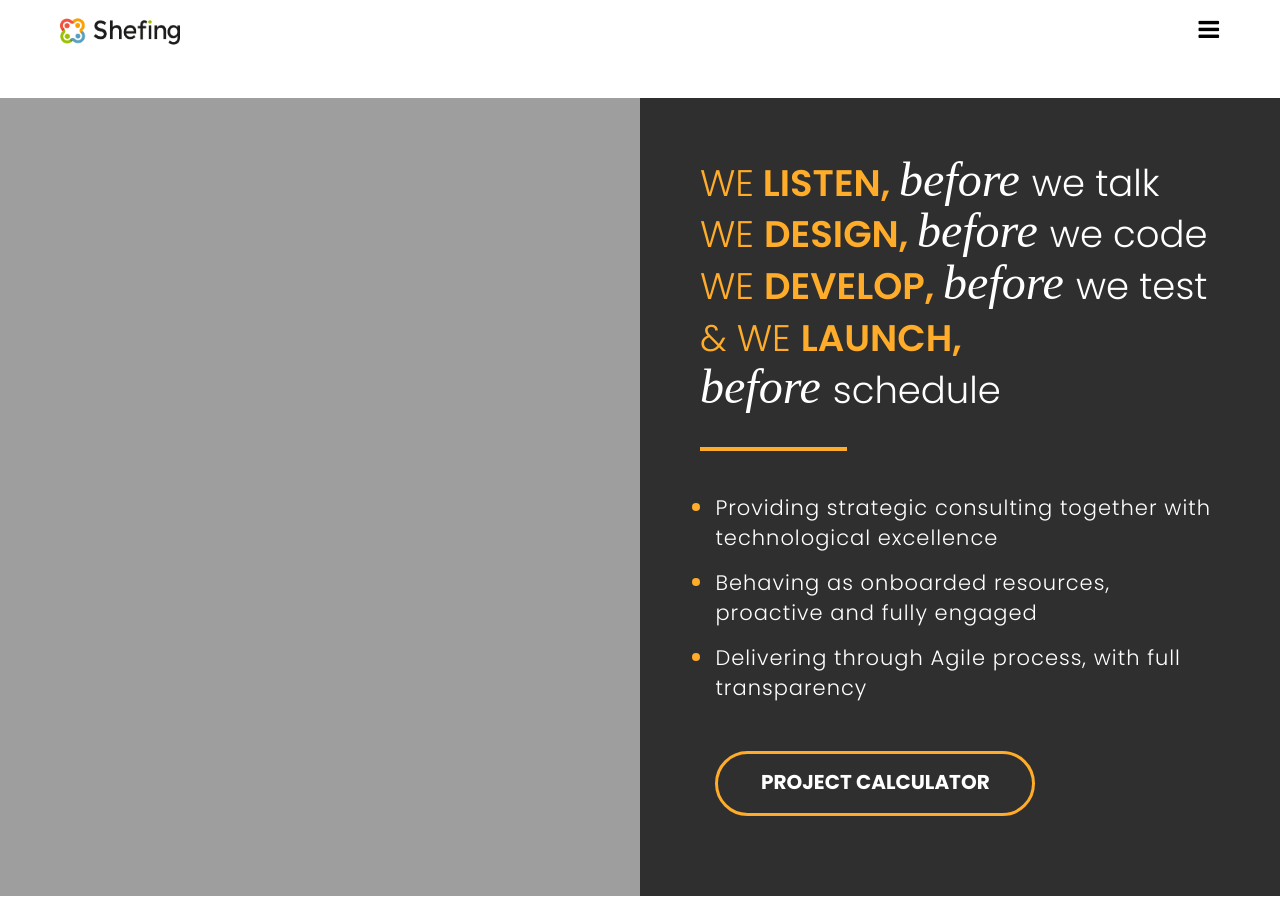
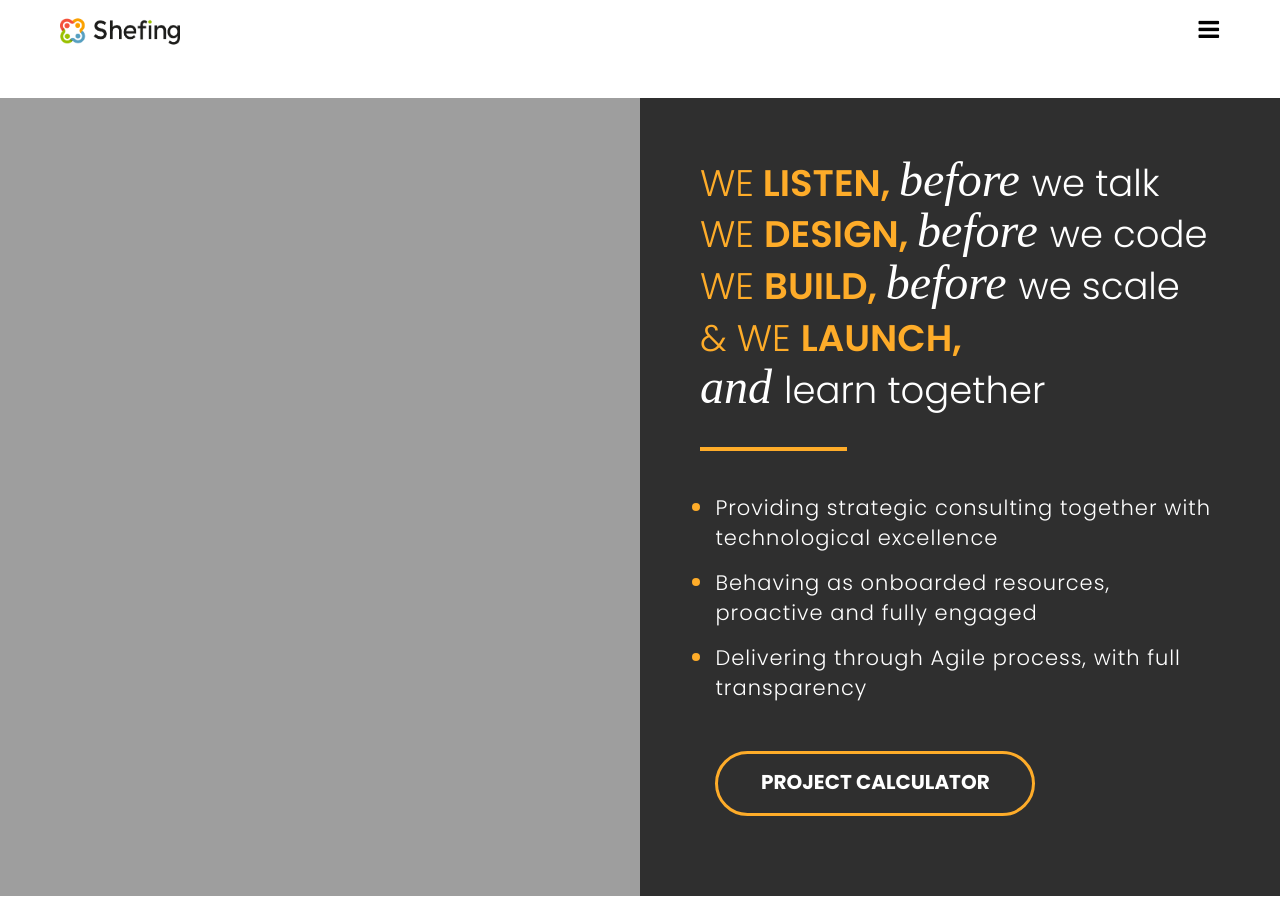
Before and after one commit to shefing/shefing.github.io, a Jekyll site: the page built from index.html, in a window 1280 px wide and 900 px high, scrolled down 1409 px. Built offline with Jekyll 4.4.1, drawn with Linux system fonts in a browser that asks for light colours.

Commit message:
2nd changes

```diff
--- a/index.html
+++ b/index.html
@@ -132,8 +132,8 @@
           <div class="we-do">
        <div><span >we</span><span style="font-weight:600;"> listen,<br class="for-mobile"> </span></div><div><div><div>before&nbsp</div></div></div><span>we&nbsptalk</span></br>
        <div><span >we </span><span  style="font-weight:600 ;">design,<br class="for-mobile"> </span></div><div><div><div>before&nbsp</div></div></div><span>we&nbspcode</span></br>
-       <div><span >we </span><span style="font-weight:600 ;">develop,<br class="for-mobile"> </span></div><div><div><div>before&nbsp</div></div></div><span>we&nbsptest</span></br>
-       <div><span >& we </span><span style="font-weight:600 ;">launch, <br class="for-mobile"></span></div><div><div><div>before&nbsp</div></div></div><span>schedule</span></br>
+       <div><span >we </span><span style="font-weight:600 ;">build,<br class="for-mobile"> </span></div><div><div><div>before&nbsp</div></div></div><span>we&nbspscale</span></br>
+       <div><span >& we </span><span style="font-weight:600 ;">launch, <br class="for-mobile"></span></div><div><div><div>and&nbsp</div></div></div><span>learn&nbsptogether</span></br>
 
       </div>
     </div>
```
